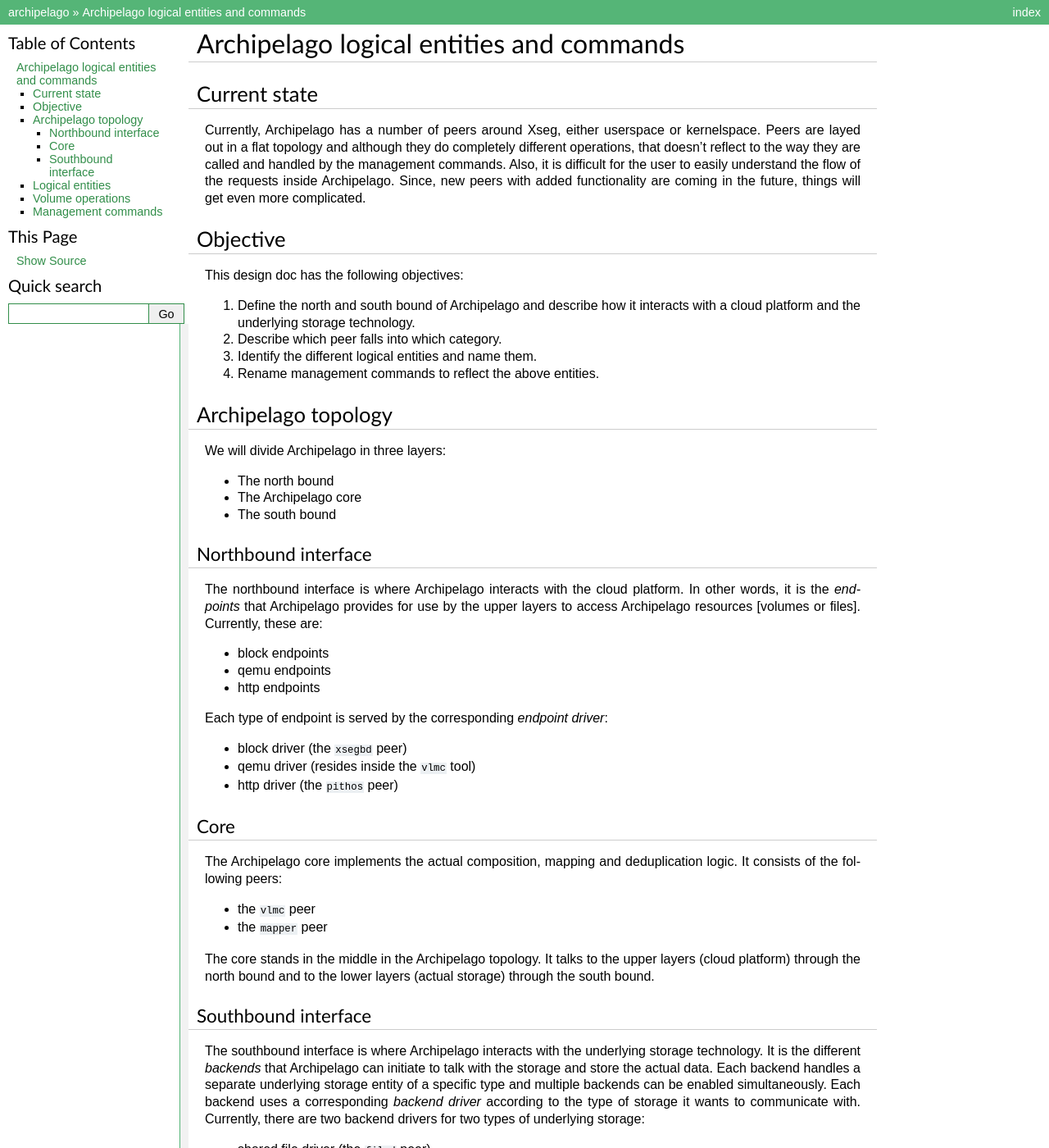
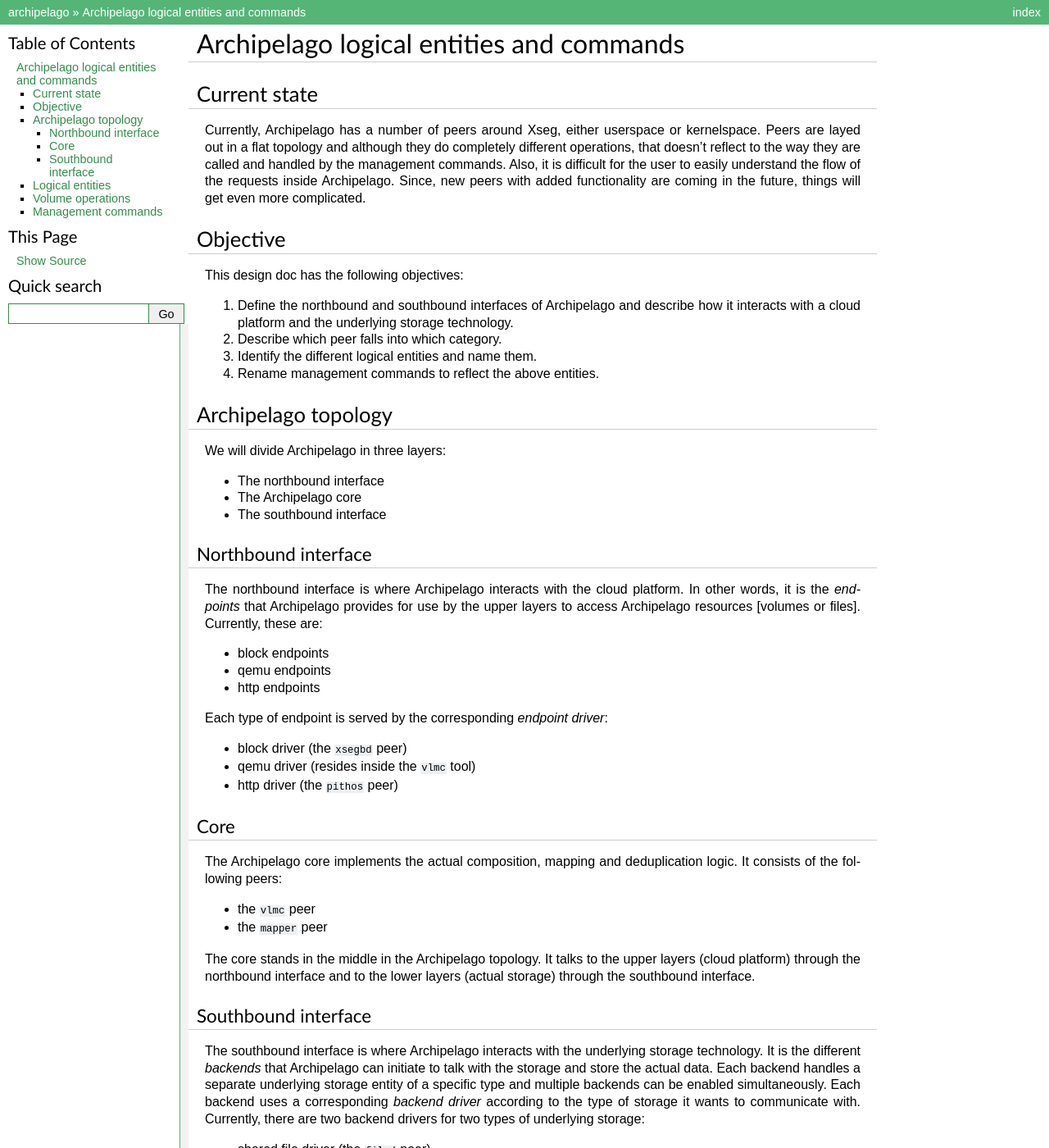
Before and after one commit to grnet/archipelago, a Sphinx documentation site: the page built from docs/design/design_entities.rst, in a window 1280 px wide and 1400 px high. Shown: the whole window at 82% size. Built offline with Sphinx 7.4.7, drawn with Linux system fonts in a browser that asks for light colours; pages that are not in the unit, such as notebooks, are missing from menus.

Commit message:
docs: minor fixes in 'entities' design doc

```diff
--- a/docs/design/design_entities.rst
+++ b/docs/design/design_entities.rst
@@ -21,8 +21,8 @@ Objective
 
 This design doc has the following objectives:
 
-#. Define the north and south bound of Archipelago and describe how it
-   interacts with a cloud platform and the underlying storage technology.
+#. Define the northbound and southbound interfaces of Archipelago and describe how
+   it interacts with a cloud platform and the underlying storage technology.
 #. Describe which peer falls into which category.
 #. Identify the different logical entities and name them.
 #. Rename management commands to reflect the above entities.
@@ -33,9 +33,9 @@ Archipelago topology
 
 We will divide Archipelago in three layers:
 
-* The north bound
+* The northbound interface
 * The Archipelago core
-* The south bound
+* The southbound interface
 
 Northbound interface
 --------------------
@@ -65,8 +65,8 @@ deduplication logic. It consists of the following peers:
 * the ``mapper`` peer
 
 The core stands in the middle in the Archipelago topology. It talks to the
-upper layers (cloud platform) through the north bound and to the lower layers
-(actual storage) through the south bound.
+upper layers (cloud platform) through the northbound interface and to the lower
+layers (actual storage) through the southbound interface.
 
 Southbound interface
 --------------------
```
